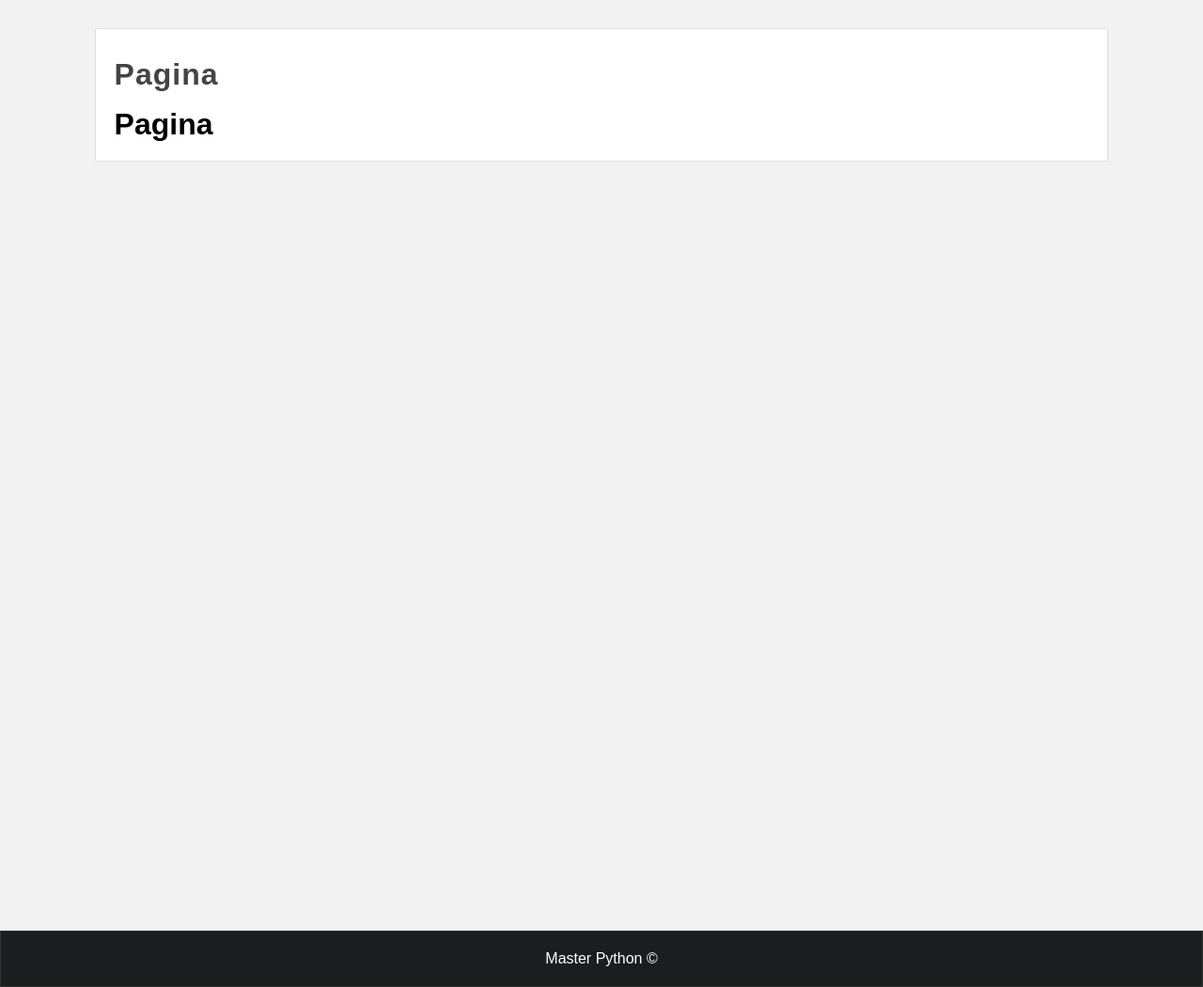
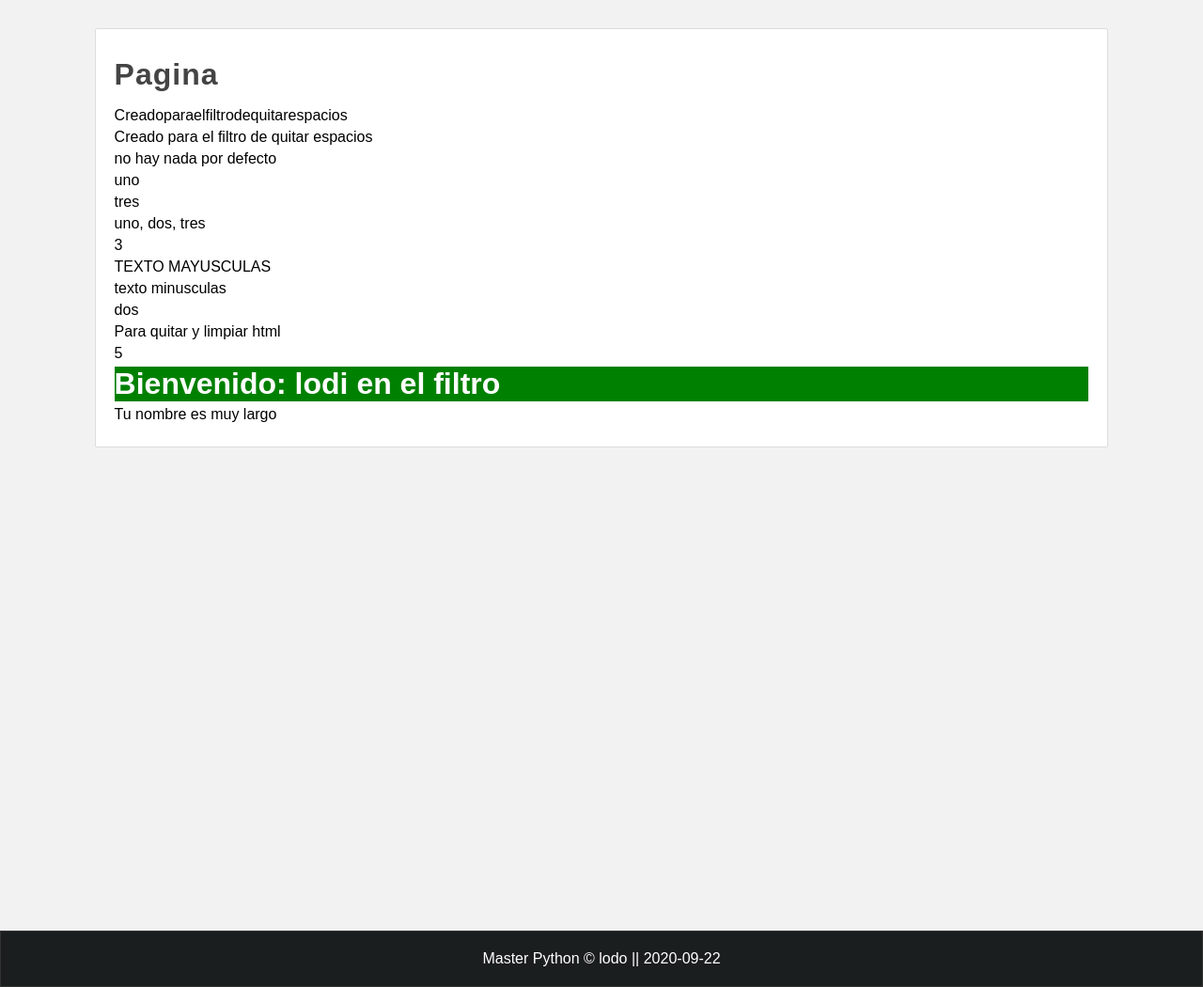
Before and after one commit to ilodi/curosDjango3, a Django app: page /pagina/ in a window 1280 px wide. Shown: the part 180-1230 px from the top of the page at 94% size. Run offline with Django 3.2, Linux system fonts and the light colour scheme.

Commit message:
crear filtros manejo de urls

```diff
--- a/djangoCurso/miapp/templates/layout.html
+++ b/djangoCurso/miapp/templates/layout.html
@@ -1,42 +1,44 @@
 <!DOCTYPE html>
 <html lang="es">
-
   <head>
-    <meta charset="UTF-8">
-    <meta name="viewport" content="width=device-width, initial-scale=1.0">
-    <title>{% block title %} {% endblock %} | Curso Django </title>
+    <meta charset="UTF-8" />
+    <meta name="viewport" content="width=device-width, initial-scale=1.0" />
+    <title>{% block title %} {% endblock %} | Curso Django</title>
     <!--Importat Css-->
     <!-- Cargar archivos estaticos-->
     {% load static %}
-    <link rel="stylesheet" type="text/css" href="{% static 'css/style.css' %}" />
+    <link
+      rel="stylesheet"
+      type="text/css"
+      href="{% static 'css/style.css' %}"
+    />
   </head>
 
   <body>
-
     <header>
       <div id="logo">
         <img src="{% static 'images/logo.png' %} " alt="logo" />
         <h1>Sitio con django</h1>
       </div>
-
     </header>
 
     <nav>
       <ul>
         <li>
-                <a href="/">Inicio</a>
+          <a href="{% url 'index' %}">Inicio</a>
         </li>
         <li>
-                <a href="/hola-mundo">Hola mundo</a>
+          <a href="{% url 'pagina' %}">Hola mundo</a>
         </li>
         <li>
-                <a href="/pagina">Pagina prueba</a>
+          <a href="{% url 'hola_mundo' %}">Pagina prueba</a>
         </li>
         <li>
-                <a href="/contacto">Contacto</a>
+          <a href="{% url 'contacto' 'Nombre' 'lopez' %}">Contacto</a>
         </li>
       </ul>
     </nav>
+
 
 
     <div id="content">
@@ -47,9 +49,6 @@
         {% endblock %}
       </div>
     </div>
-    <footer>
-        Master Python &copy;
-    </footer>
+    <footer>Master Python &copy; lodo || {% now "Y-m-d" %} </footer>
   </body>
-
 </html>
--- a/djangoCurso/miapp/templates/pagina.html
+++ b/djangoCurso/miapp/templates/pagina.html
@@ -6,7 +6,58 @@ Pagina test
 {% endblock %}
 
 {% block content %}
-<h1  class="title">Pagina</h1>
-<h1>Pagina</h1>
+  <h1 class="title">Pagina</h1>
+  <p>{{'Creado para el filtro de quitar espacios'|cut:" "}}</p>
+  <p>{{'Creado para el filtro de quitar espacios ñ'|cut:"ñ"}}</p>
 
+  <!--Texto por defecto-->
+  {{texto|default:'no hay nada por defecto'}}
+  <!--De una lista el primer valor-->
+  <p>
+    {{lista|first}}
+  </p>
+
+  <!--De una lista el ultimo valor-->
+  <p>
+    {{lista|last}}
+  </p>
+
+  <!--mostrar lista formateada-->
+  <p>
+    {{lista|join:', '}}
+  </p>
+
+  <!--mostrar tamaño total de l lista-->
+  <p>
+    {{lista|length}}
+  </p>
+
+  <!--mostrar texto mayusculas-->
+  <p>
+    {{"texto mayusculas"|upper}}
+  </p>
+
+  <!--mostrar texto minusculas-->
+  <p>
+    {{"texto MINUSCULAS"|lower}}
+  </p>
+
+  <!--sacar elemento aleatorio de una linsta -->
+  <p>
+    {{lista|random}}
+  </p>
+
+  <!--quitar html y quede limpio -->
+  <p>
+    {{"<h1>Para quitar </h1> y <p>limpiar html</p>"|striptags}}
+  </p>
+
+  <!--se pueden convinar -->
+  <p>
+    {{"<h1>Para quitar </h1> y <p>limpiar html</p>"|striptags|wordcount}}
+  </p>
+<!--Cargar los filtros propios-->
+<!--El filtro safe interpreta el codigo HTML-->
+{% load  filters %}
+  {{"lodi en el filtro"|saludo|safe}}
 {% endblock %}
--- /dev/null
+++ b/djangoCurso/miapp/templatetags/filters.py
@@ -0,0 +1,13 @@
+#crear un nuevo filtro
+from django import template
+
+#se extancia
+register = template.Library()
+
+#decorador
+# es una funcionalidad previa a una funcion
+@register.filter(name='saludo')
+def saludo(value):
+    if len(value) >= 8:
+        largo = '<p>Tu nombre es muy largo</p>'
+    return f"<h1 style='background:green; color:white'>Bienvenido: {value} </h1> "+largo
--- a/djangoCurso/miapp/views.py
+++ b/djangoCurso/miapp/views.py
@@ -43,7 +43,7 @@ def index(request):
     year = 2021
     hasta = range(year, 2051)
     nombre = "lodo"
-    #lista
+    # lista
     lenguajes = ['js', 'python', 'c']
     # para pasar informacion es el 3 parametro y esta es en formato diccionario
     return render(request, 'index.html', {
@@ -63,7 +63,10 @@ def pagina(request, redirigir=0):
     if redirigir == 1:
         return redirect('contacto', nombre="Eduardo", apellidos="diaz")
 
-    return render(request, 'pagina.html')
+    return render(request, 'pagina.html', {
+        'text': '',
+        'lista': ['uno', 'dos', 'tres']
+    })
 
 
 def contacto(request, nombre="", apellidos=""):
```
Also changed, not shown: djangoCurso/miapp/templates/fecha_actual.html (added, +12 -0 lines), djangoCurso/miapp/templates/index.html (+3 -9 lines), djangoCurso/miapp/templatetags/__init__.py (added). Lines whose indentation alone changed are shown as unchanged.
